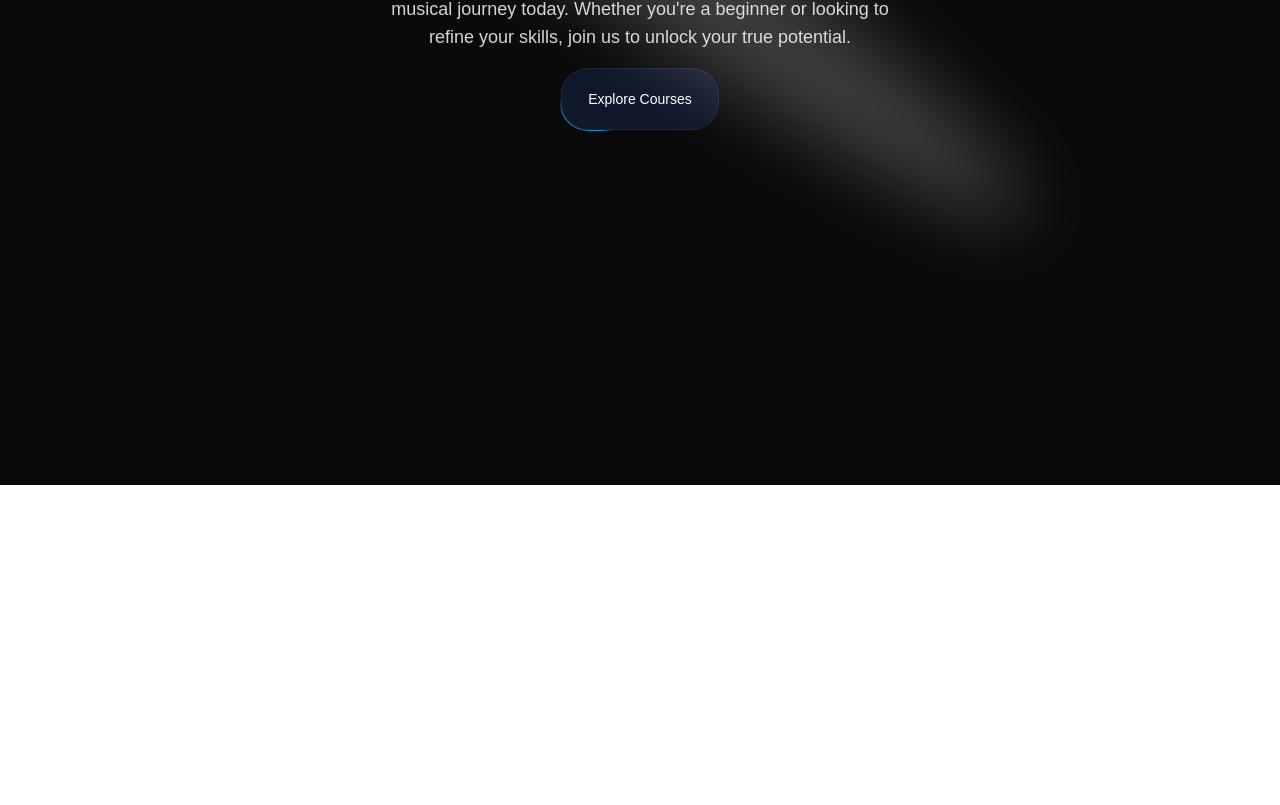
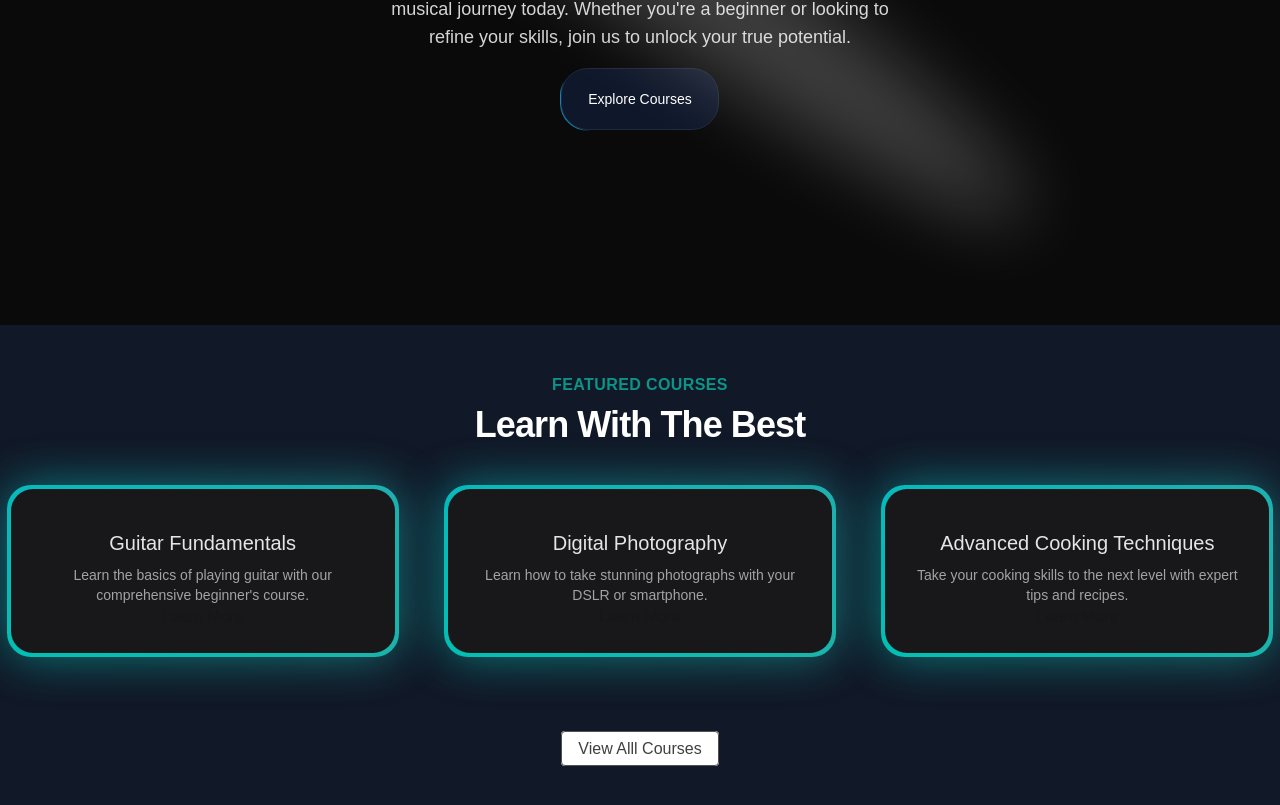
Before and after one commit to sachinjaiswal01/MusicNextjs, a Next.js app: page / in a window 1280 px wide. Shown: the part 315-1120 px from the top of the page. Before the commit the page ends 800 px from the top, so only its background shows below. Built offline with nearby package versions, Linux system fonts and the light colour scheme.

Commit message:
building featured card section

```diff
--- a/src/app/page.tsx
+++ b/src/app/page.tsx
@@ -1,11 +1,14 @@
 //page serve content
 // import Image from "next/image";
+import FeaturedCourses from '@/components/FeaturedCourses';
 import HeroSection from '@/components/HeroSection'
 export default function Home() {
   return (
     <main className= "min-h-screen bg-black/[0.96] antialiased bg-grid-white/[0.02]">
 
       <HeroSection/>
+      <FeaturedCourses/>
+
     </main>
 
   );
--- /dev/null
+++ b/src/components/FeaturedCourses.tsx
@@ -0,0 +1,56 @@
+"use client"
+import React from 'react'
+import courseData from "../data/music_courses.json"
+import Link from 'next/link'
+import { BackgroundGradient } from './ui/background-gradient'
+
+interface Course{
+        id: number,
+        title:string,
+        slug: string,
+        description: string ,
+        price: number,
+        instructor: string,
+        isFeatured: boolean,
+}
+
+function FeaturedCourses() {
+  const featuredCourses = courseData.courses.filter((course:Course) => course.isFeatured)
+
+  return (
+    <div className='py-12 bg-gray-900'>
+      <div>
+        <div className="text-center">
+          <h2 className="text-base text-teal-600 font-semibold tracking-wide uppercase">FEATURED COURSES</h2>
+          <p className="mt-2 text-3xl leading-8 font-extrabold tracking-tight text-white sm:text-4xl">Learn With The Best</p>
+        </div>
+
+      </div>
+      <div className='mt-10'>
+        <div className="grid grid-cols-1 sd:grid-cols-2 lg:grid-cols-3 gap-8 justify-center">
+          {featuredCourses.map((course:Course)=>(
+            <div key={course.id} className="flex justify-center">
+              <BackgroundGradient className='flex flex-col rounded-[22px] bg-white dark:bg-zinc-900 overflow-hidden h-full max-w-sm'>
+                <div className='p-4 sm:p-6 flex flex-col item-center text-center flex-grow'>
+                  <p className='text-lg sm:text-xl text-black mt-4 mb-2 dark:text-neutral-200'>{course.title}</p>
+                  <p className='text-sm text-neutral-600
+                  dark:text-neutral-400 flex-grow'>{course.description}</p>
+                  <Link href={`/course/${course.slug}`}>Learn More</Link>
+                  </div>
+              </BackgroundGradient>
+            </div>
+          ))}
+        </div>
+
+      </div>
+      <div className='mt-20 text-center '>
+        <Link href={"/courses"}
+        className='px-4 py-2 rounded border border-neutral-600 text-neutral-700 bg-white hover:bg-gray-100 transistion duration-200'>
+          View Alll Courses
+        </Link>
+      </div>
+    </div>
+  )
+}
+
+export default FeaturedCourses
--- a/src/components/HeroSection.tsx
+++ b/src/components/HeroSection.tsx
@@ -28,9 +28,9 @@
                 <Button
                      borderRadius="1.75rem"
                      className="bg-white dark:bg-slate-900 text-black dark:text-white border-neutral-200 dark:border-slate-800"
-                    >
-        Explore Courses
-      </Button>
+                >
+                    Explore Courses
+                </Button>
                 </Link>
             </div>
 
--- /dev/null
+++ b/src/components/ui/background-gradient.tsx
@@ -0,0 +1,72 @@
+import { cn } from "@/utils/cn";
+import React from "react";
+import { motion } from "framer-motion";
+
+export const BackgroundGradient = ({
+  children,
+  className,
+  containerClassName,
+  animate = true,
+}: {
+  children?: React.ReactNode;
+  className?: string;
+  containerClassName?: string;
+  animate?: boolean;
+}) => {
+  const variants = {
+    initial: {
+      backgroundPosition: "0 50%",
+    },
+    animate: {
+      backgroundPosition: ["0, 50%", "100% 50%", "0 50%"],
+    },
+  };
+  return (
+    <div className={cn("relative p-[4px] group", containerClassName)}>
+      <motion.div
+        variants={animate ? variants : undefined}
+        initial={animate ? "initial" : undefined}
+        animate={animate ? "animate" : undefined}
+        transition={
+          animate
+            ? {
+                duration: 5,
+                repeat: Infinity,
+                repeatType: "reverse",
+              }
+            : undefined
+        }
+        style={{
+          backgroundSize: animate ? "400% 400%" : undefined,
+        }}
+        className={cn(
+          "absolute inset-0 rounded-3xl z-[1] opacity-60 group-hover:opacity-100 blur-xl  transition duration-500 will-change-transform",
+          " bg-[radial-gradient(circle_farthest-side_at_0_100%,#00ccb1,transparent),radial-gradient(circle_farthest-side_at_100%_0,#7b61ff,transparent),radial-gradient(circle_farthest-side_at_100%_100%,#ffc414,transparent),radial-gradient(circle_farthest-side_at_0_0,#1ca0fb,#141316)]"
+        )}
+      />
+      <motion.div
+        variants={animate ? variants : undefined}
+        initial={animate ? "initial" : undefined}
+        animate={animate ? "animate" : undefined}
+        transition={
+          animate
+            ? {
+                duration: 5,
+                repeat: Infinity,
+                repeatType: "reverse",
+              }
+            : undefined
+        }
+        style={{
+          backgroundSize: animate ? "400% 400%" : undefined,
+        }}
+        className={cn(
+          "absolute inset-0 rounded-3xl z-[1] will-change-transform",
+          "bg-[radial-gradient(circle_farthest-side_at_0_100%,#00ccb1,transparent),radial-gradient(circle_farthest-side_at_100%_0,#7b61ff,transparent),radial-gradient(circle_farthest-side_at_100%_100%,#ffc414,transparent),radial-gradient(circle_farthest-side_at_0_0,#1ca0fb,#141316)]"
+        )}
+      />
+
+      <div className={cn("relative z-10", className)}>{children}</div>
+    </div>
+  );
+};
```
